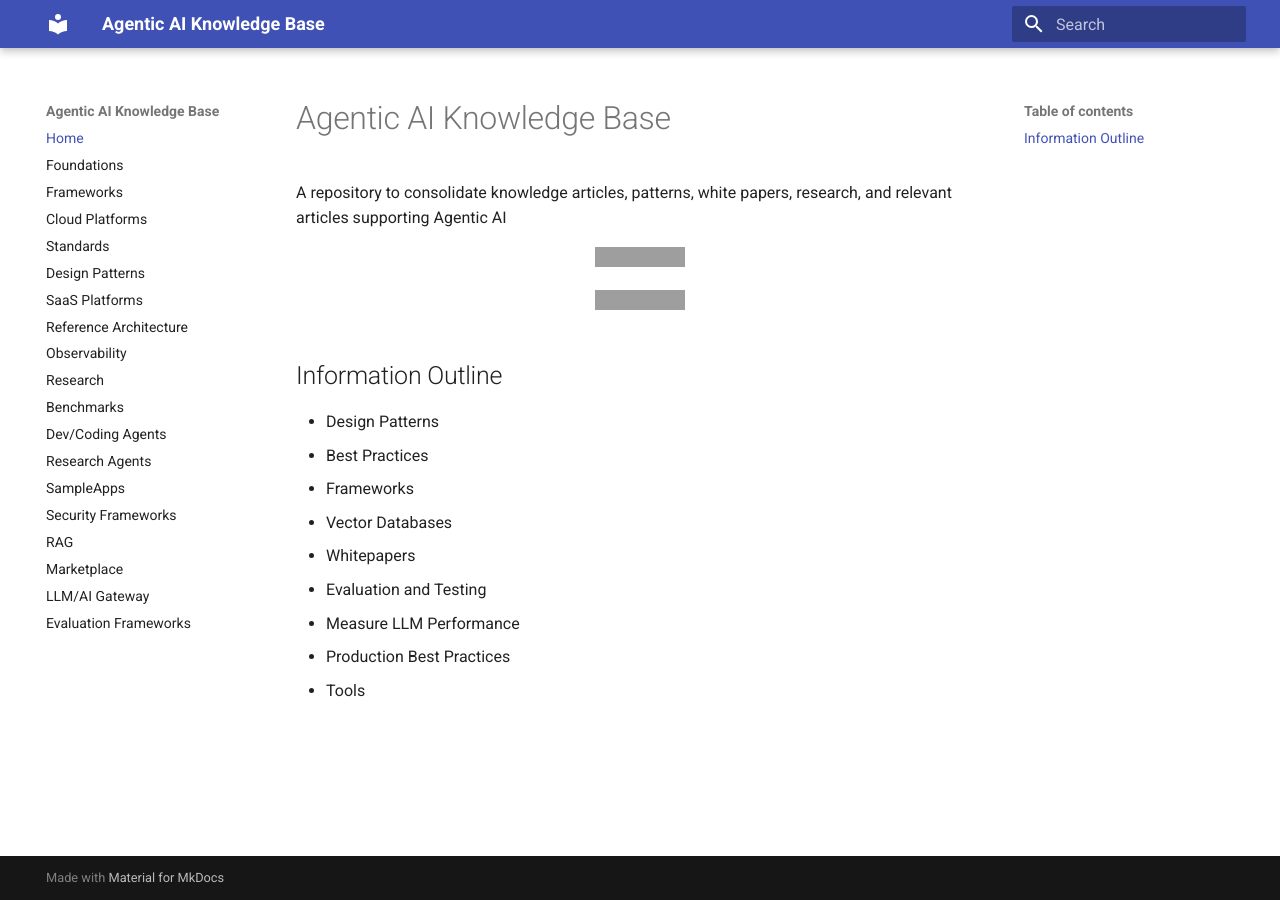
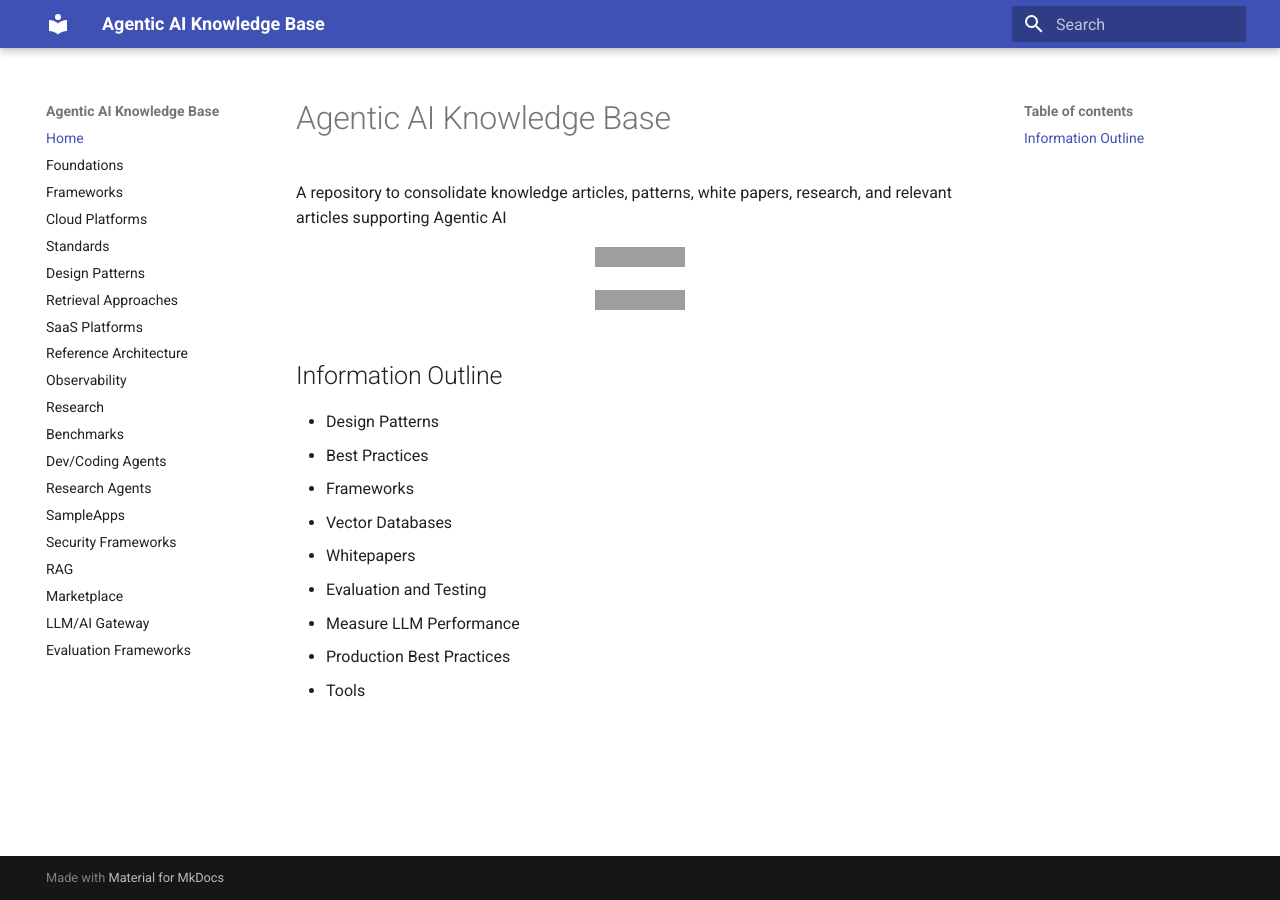
Before and after one commit to ankurkumarz/agentic-ai-knowledge-base, an MkDocs documentation site: the page built from docs/index.md, in a window 1280 px wide. Built offline with MkDocs 1.6.1 and Material for MkDocs 9.7.7, drawn with Linux system fonts in a browser that asks for light colours; grey boxes are pictures that could not be loaded.

Commit message:
Update mkdocs.yml

```diff
--- a/mkdocs.yml
+++ b/mkdocs.yml
@@ -18,6 +18,7 @@ nav:
   - Cloud Platforms: 'CloudProviderPlatforms/README.md'
   - Standards: 'Standards/README.md'
   - Design Patterns: 'DesignPatterns/Readme.md'
+  - Retrieval Approaches: 'RetrievalApproaches/Readme.md'
   - SaaS Platforms: 'SaaSPlatforms/README.md'
   - Reference Architecture: 'ReferenceArchitecture/README.md'
   - Observability: 'Observability/Reafme.md'
```
